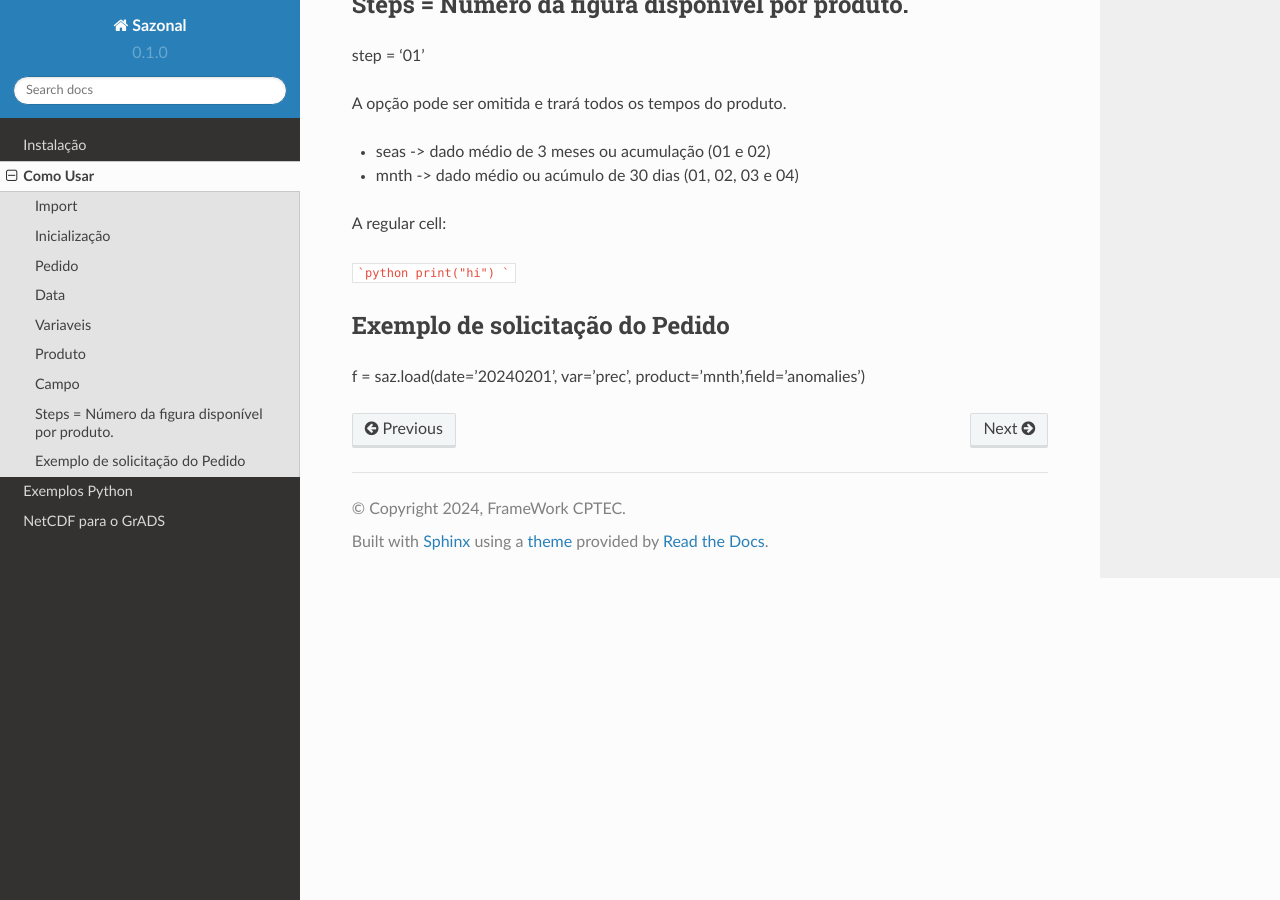
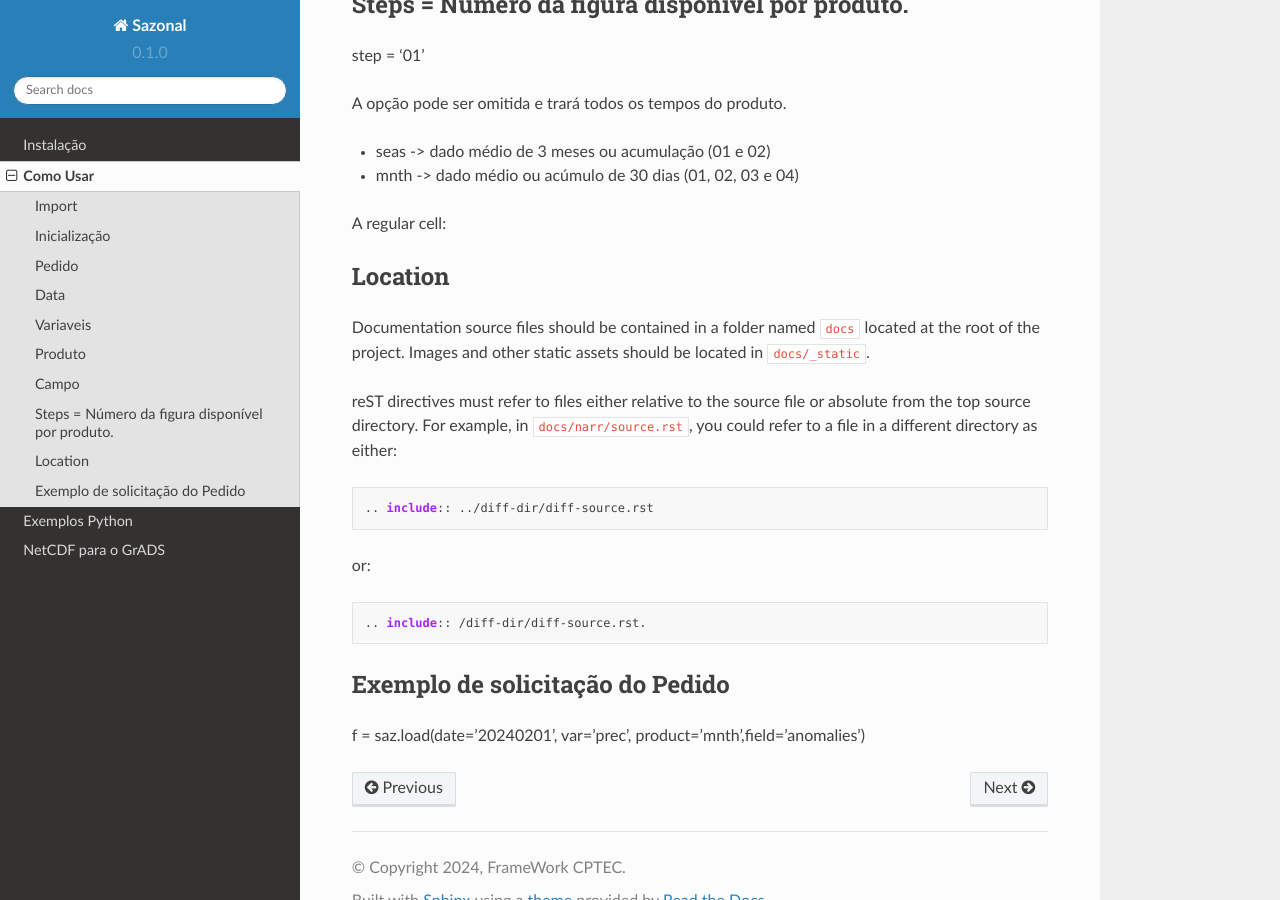
Before and after one commit to framework-CPTEC/Sazonal, a Sphinx documentation site: the page built from docs/source/usage.rst, in a window 1280 px wide and 900 px high, scrolled down 1913 px. Built offline with Sphinx 7.4.7 and the Read the Docs theme 2.0.0, drawn with Linux system fonts in a browser that asks for light colours.

Commit message:
Update usage.rst

````diff
--- a/docs/source/usage.rst
+++ b/docs/source/usage.rst
@@ -91,10 +91,27 @@ A opção pode ser omitida e trará todos os tempos do produto.
 
 A regular cell:
 
-```python
-print("hi")
-```
+Location
+--------
 
+Documentation source files should be contained in a folder named ``docs`` located at the root of the project.
+Images and other static assets should be located in ``docs/_static``.
+
+reST directives must refer to files either relative to the source file or absolute from the top source directory.
+For example, in ``docs/narr/source.rst``, you could refer to a file in a different directory as either:
+
+.. code-block:: rst
+
+    .. include:: ../diff-dir/diff-source.rst
+
+or:
+
+.. code-block:: rst
+
+    .. include:: /diff-dir/diff-source.rst.
+
+
+.. _dsg-file-naming:
 
 
 Exemplo de solicitação do Pedido
````
